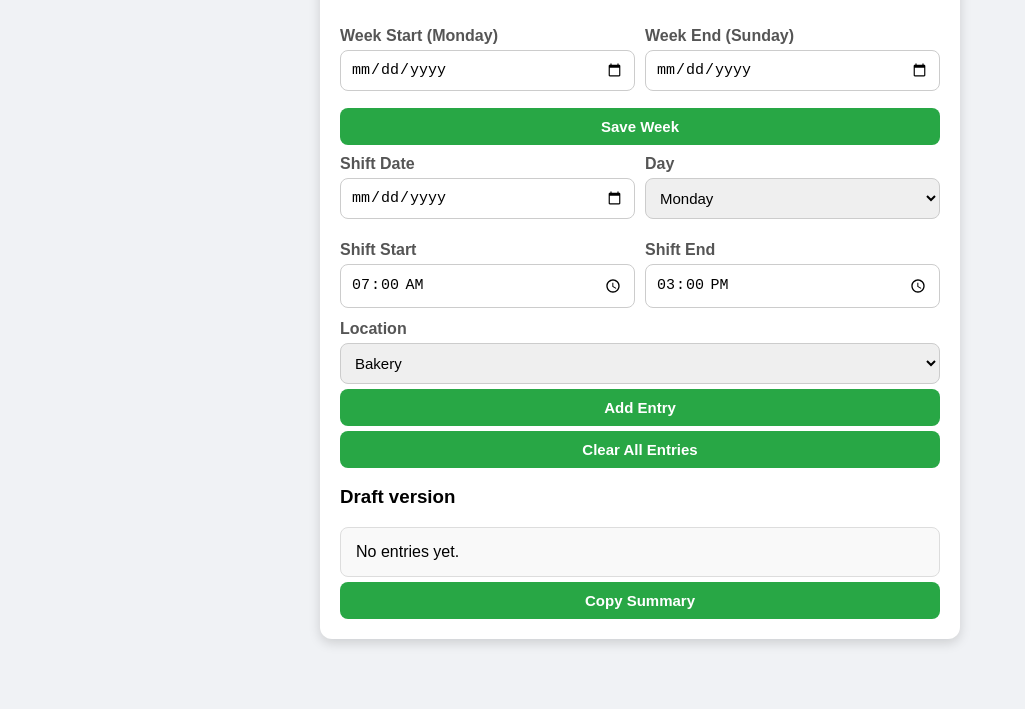
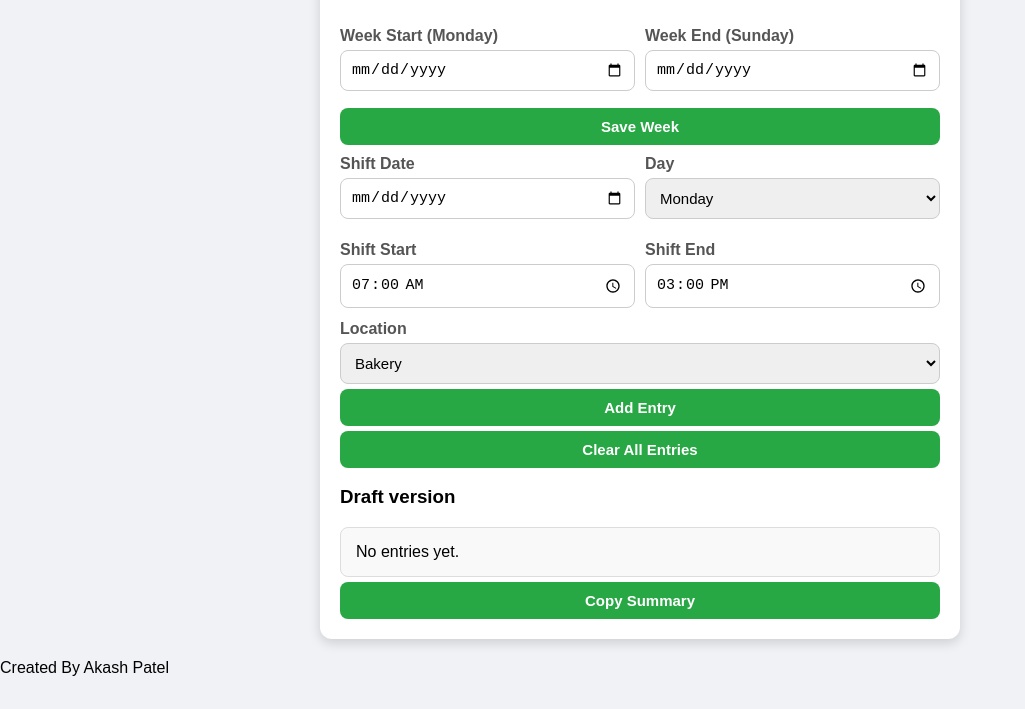
Before and after one commit to akashvpatel/workHours, a plain HTML site: page index.html in a window 1280 px wide. Shown: the part 91-800 px from the top of the page, without its empty margins (0-1025 px from the left). Drawn offline with Linux system fonts and the light colour scheme.

Commit message:
Update index.html

```diff
--- a/index.html
+++ b/index.html
@@ -209,4 +209,5 @@ document.getElementById('shiftDate').addEventListener('change', function() {
 });
 </script>
 </body>
+  <footer>Created By Akash Patel</footer>
 </html>
```
